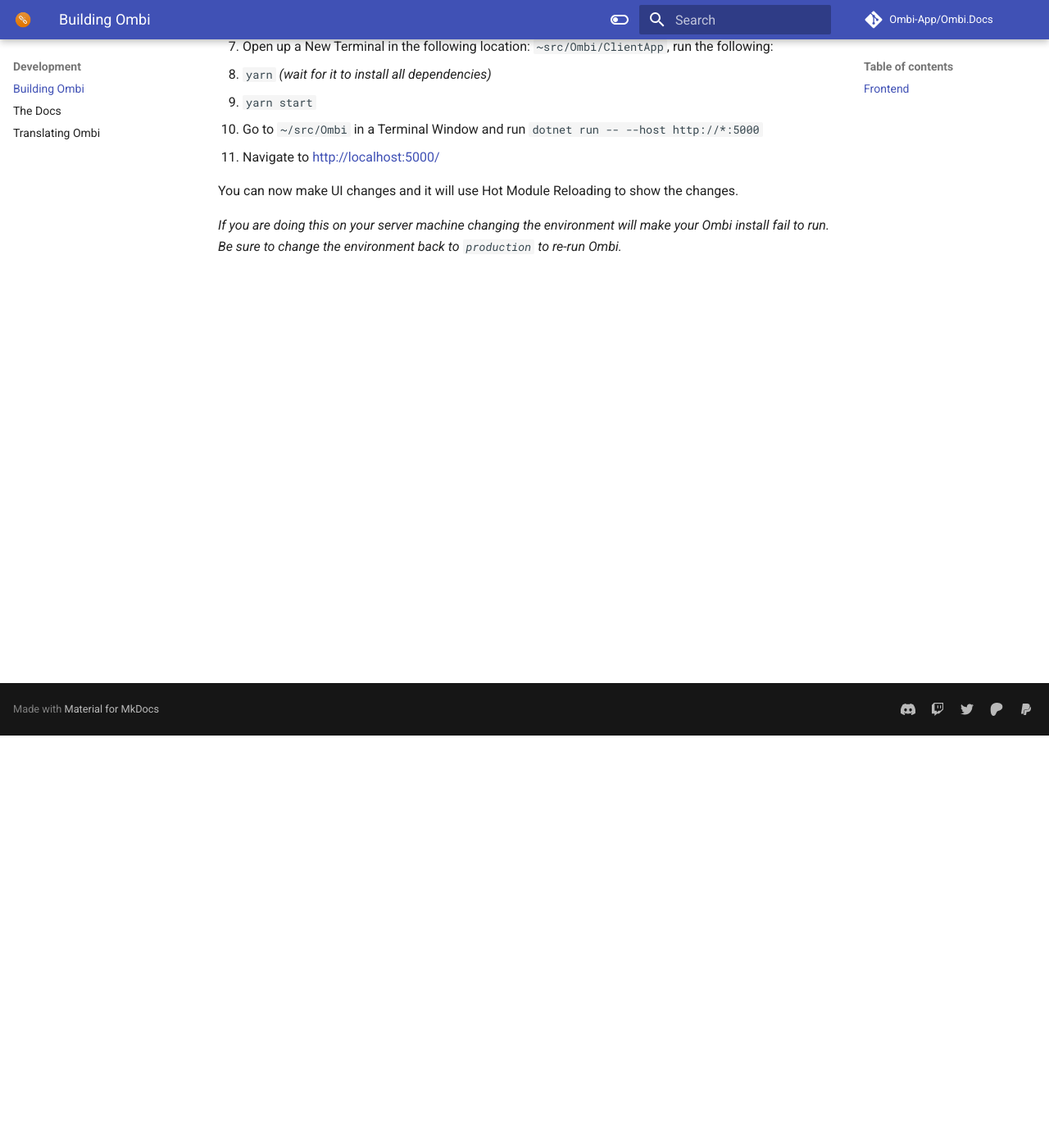
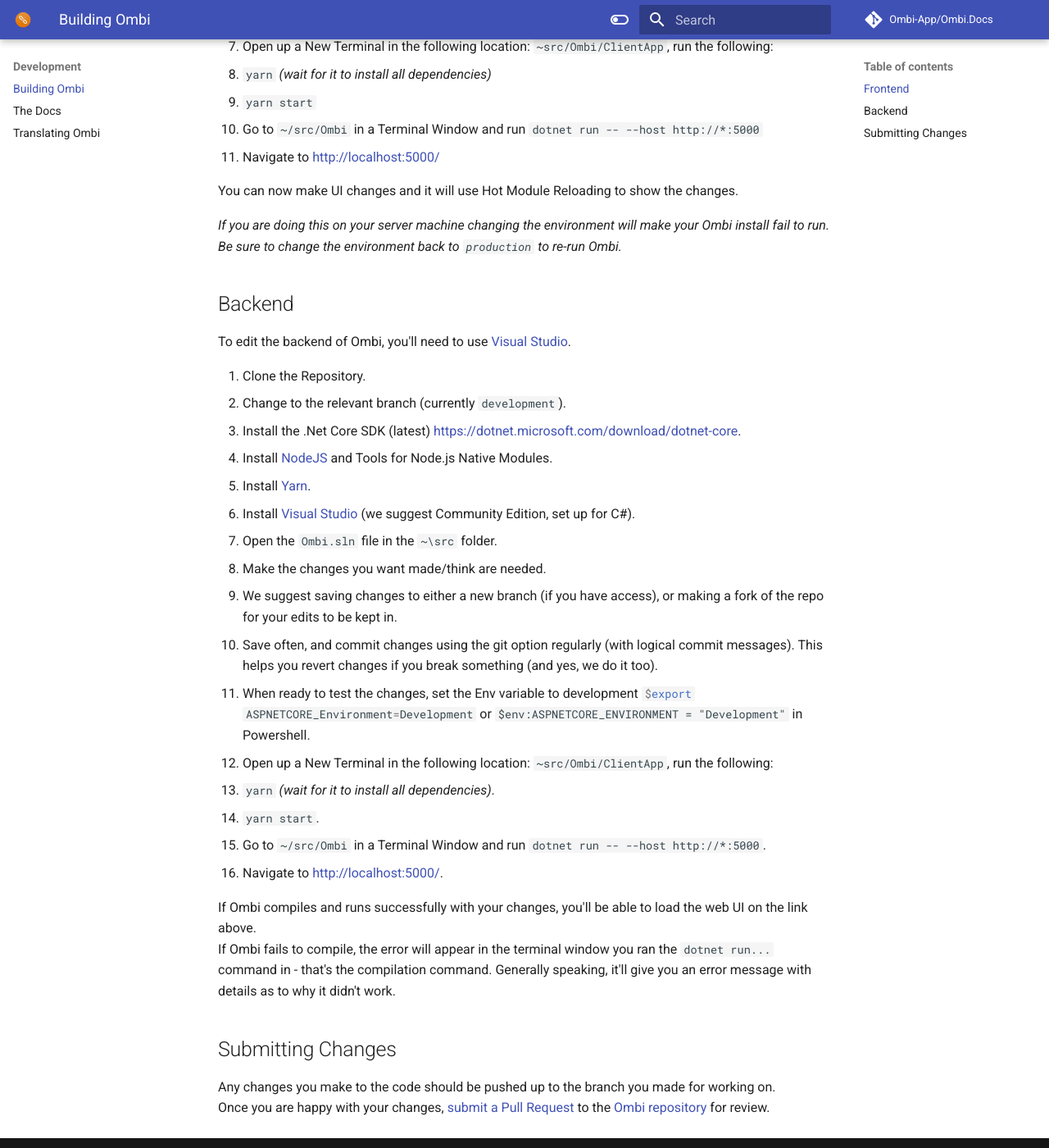
Before and after one commit to Ombi-app/Ombi.Docs, an MkDocs documentation site: the page built from docs/development/building-ombi.md, in a window 1280 px wide and 1400 px high, scrolled down 503 px. Shown: the whole window at 82% size. Built offline with MkDocs 1.6.1 and Material for MkDocs 9.7.7, drawn with Linux system fonts in a browser that asks for light colours; comment, search, counter and statistics services are not loaded.

Commit message:
Add notes on Ombi dev to site

```diff
--- a/docs/development/building-ombi.md
+++ b/docs/development/building-ombi.md
@@ -20,3 +20,32 @@
 
 _If you are doing this on your server machine changing the environment will make your Ombi install fail to run._
 _Be sure to change the environment back to `production` to re-run Ombi._
+
+## Backend
+
+To edit the backend of Ombi, you'll need to use [Visual Studio](https://visualstudio.microsoft.com/).
+
+1. Clone the Repository.
+1. Change to the relevant branch (currently `development`).
+1. Install the .Net Core SDK (latest) [https://dotnet.microsoft.com/download/dotnet-core](https://dotnet.microsoft.com/download/dotnet-core).
+1. Install [NodeJS](https://nodejs.org/en/download/) and Tools for Node.js Native Modules.
+1. Install [Yarn](https://yarnpkg.com/en/).
+1. Install [Visual Studio](https://visualstudio.microsoft.com/) (we suggest Community Edition, set up for C#).
+1. Open the `Ombi.sln` file in the `~\src` folder.
+1. Make the changes you want made/think are needed.
+   1. We suggest saving changes to either a new branch (if you have access), or making a fork of the repo for your edits to be kept in.
+   1. Save often, and commit changes using the git option regularly (with logical commit messages). This helps you revert changes if you break something (and yes, we do it too).
+1. When ready to test the changes, set the Env variable to development `$export ASPNETCORE_Environment=Development` or `$env:ASPNETCORE_ENVIRONMENT = "Development"` in Powershell.
+1. Open up a New Terminal in the following location: `~src/Ombi/ClientApp`, run the following:
+   1. `yarn` _(wait for it to install all dependencies)_.
+   1. `yarn start`.
+1. Go to `~/src/Ombi` in a Terminal Window and run `dotnet run -- --host http://*:5000`.
+1. Navigate to [http://localhost:5000/](http://localhost:5000/).
+
+If Ombi compiles and runs successfully with your changes, you'll be able to load the web UI on the link above.
+If Ombi fails to compile, the error will appear in the terminal window you ran the `dotnet run...` command in - that's the compilation command. Generally speaking, it'll give you an error message with details as to why it didn't work.
+
+## Submitting Changes
+
+Any changes you make to the code should be pushed up to the branch you made for working on.
+Once you are happy with your changes, [submit a Pull Request](https://docs.github.com/en/free-pro-team@latest/articles/creating-a-pull-request) to the [Ombi repository](https://github.com/Ombi-app/Ombi) for review.
```
